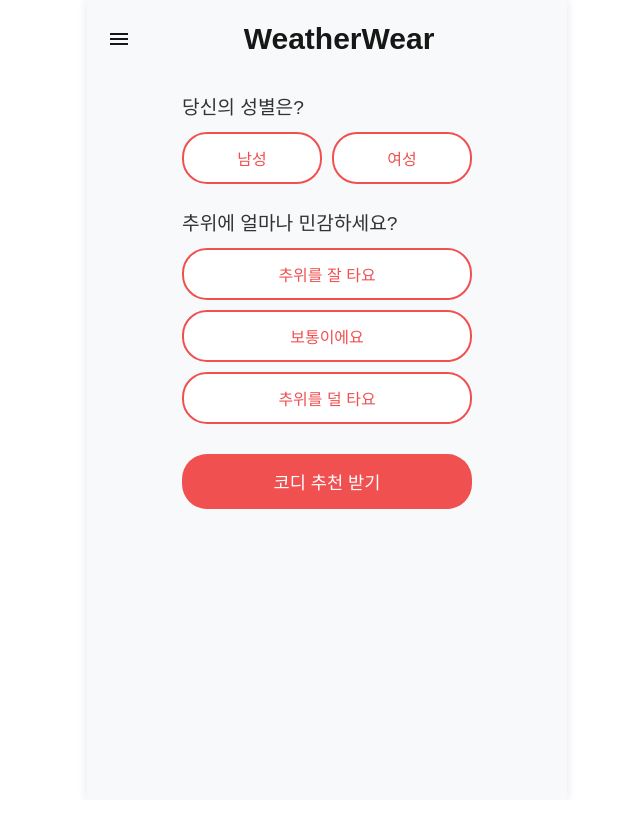
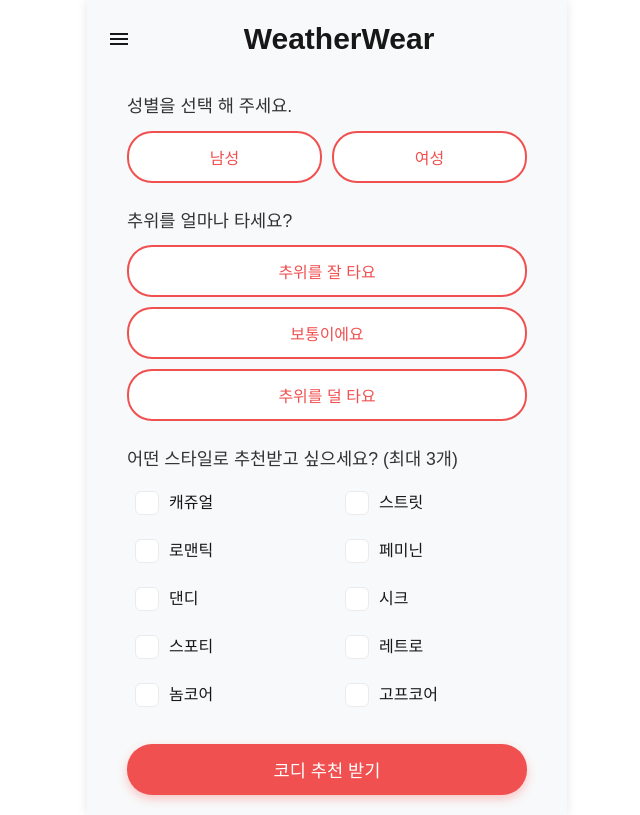
Before and after one commit to msuhyeon/weather-wear, a Next.js app: page /recommendation in a window 1280 px wide. Shown: the whole page, without its empty margins (313-953 px from the left). Built offline with nearby package versions, Linux system fonts and the light colour scheme.

Commit message:
feat: 사용자로부터 선호하는 스타일 입력 받도록 수정

```diff
--- a/app/recommendation/page.tsx
+++ b/app/recommendation/page.tsx
@@ -3,32 +3,90 @@
 import React, { useState } from "react";
 import { useRouter } from "next/navigation";
 import styles from "./styles.module.css";
-import { Gender, Sensitivity } from "../../types/weather";
+import { Gender, Options, Sensitivity } from "../../types/weather";
+import Button from "@/components/button/Button";
 
 const Recommendation: React.FC = () => {
   const router = useRouter();
-  const [gender, setGender] = useState<Gender | null>(null);
-  const [coldSensitivity, setColdSensitivity] = useState<Sensitivity | null>(
-    null
-  );
+  const [gender, setGender] = useState<Gender | "">("");
+  const [coldSensitivity, setColdSensitivity] = useState<Sensitivity | "">("");
   const [loading, setLoading] = useState(false);
+  const [selectedStyles, setSelectedStyles] = useState<string[]>([]);
+
+  const styleOptions: Options[] = [
+    {
+      id: "casual",
+      label: "캐쥬얼",
+    },
+    {
+      id: "street",
+      label: "스트릿",
+    },
+    {
+      id: "romantic",
+      label: "로맨틱",
+    },
+    {
+      id: "feminine",
+      label: "페미닌",
+    },
+    {
+      id: "dandy",
+      label: "댄디",
+    },
+    {
+      id: "chic",
+      label: "시크",
+    },
+    {
+      id: "sporty",
+      label: "스포티",
+    },
+    {
+      id: "retro",
+      label: "레트로",
+    },
+    {
+      id: "normcore",
+      label: "놈코어",
+    },
+    {
+      id: "gorpcore",
+      label: "고프코어",
+    },
+  ];
 
   const handleSubmit = async (e: React.FormEvent) => {
     e.preventDefault();
     setLoading(true);
 
-    if (!gender || !coldSensitivity) {
-      alert("성별 혹은 추위 민감도를 선택해주세요");
+    if (!gender || !coldSensitivity || selectedStyles.length < 1) {
+      alert("성별, 추위 민감도, 스타일을 모두 선택해주세요.");
+      setLoading(false);
       return;
     }
 
-    router.push(`/result?gender=${gender}&sensitivity=${coldSensitivity}`);
+    router.push(
+      `/result?gender=${gender}&sensitivity=${coldSensitivity}&styles=${selectedStyles}`
+    );
+  };
+
+  const handleStyleChange = (id: string) => {
+    setSelectedStyles((prev) => {
+      if (prev.includes(id)) {
+        return prev.filter((item) => item !== id);
+      } else if (prev.length < 3) {
+        return [...prev, id];
+      }
+      console.log("prev-", prev);
+      return prev;
+    });
   };
 
   return (
     <form className={styles.form} onSubmit={handleSubmit}>
       <div className={styles.questionGroup}>
-        <h2>당신의 성별은?</h2>
+        <h2 className={styles.question}>성별을 선택 해 주세요.</h2>
         <div className={styles.buttonGroup}>
           <button
             type="button"
@@ -47,7 +105,7 @@ const Recommendation: React.FC = () => {
         </div>
       </div>
       <div className={styles.questionGroup}>
-        <h2>추위에 얼마나 민감하세요?</h2>
+        <h2 className={styles.question}>추위를 얼마나 타세요?</h2>
         <div className={`${styles.buttonGroup} ${styles.row}`}>
           <button
             type="button"
@@ -72,9 +130,40 @@ const Recommendation: React.FC = () => {
           </button>
         </div>
       </div>
-      <button type="submit" className={styles.submitButton} disabled={loading}>
+      <ul>
+        <li></li>
+      </ul>
+      <div className={styles.questionGroup}>
+        <h2 className={styles.question}>
+          어떤 스타일로 추천받고 싶으세요? (최대 3개)
+        </h2>
+        <div className={`${styles.checkboxGroup} ${styles.row}`}>
+          {styleOptions.map((item) => (
+            <div
+              key={item.id}
+              className={`${styles.checkboxItem} ${
+                selectedStyles.includes(item.id) ? styles.selected : ""
+              }`}
+            >
+              <label className={styles.customCheckbox}>
+                <input
+                  type="checkbox"
+                  onChange={() => handleStyleChange(item.id)}
+                  disabled={
+                    selectedStyles.length >= 3 &&
+                    !selectedStyles.includes(item.id)
+                  }
+                />
+                <span className={styles.checkmark}></span>
+                <span className={styles.label}>{item.label}</span>
+              </label>
+            </div>
+          ))}
+        </div>
+      </div>
+      <Button type="submit" className={styles.submitButton} disabled={loading}>
         {loading ? "추천 중" : "코디 추천 받기"}
-      </button>
+      </Button>
     </form>
   );
 };
--- a/app/recommendation/styles.module.css
+++ b/app/recommendation/styles.module.css
@@ -2,16 +2,18 @@
   margin: 0 auto;
   padding: 20px;
   width: 330px;
+  width: 100%;
 }
 
 .questionGroup {
   margin-bottom: 30px;
 }
 
-.questionGroup h2 {
-  font-size: 1.2rem;
+.question {
+  font-size: 1.1rem;
   margin-bottom: 15px;
   color: #333;
+  font-weight: 500;
 }
 
 .buttonGroup {
@@ -40,18 +42,67 @@
   background-color: #f05050;
   color: white;
 }
-.submitButton {
-  width: 100%;
-  padding: 15px;
-  border: none;
-  border-radius: 25px;
-  background-color: #f05050;
-  color: white;
-  font-size: 1.1rem;
-  cursor: pointer;
-  transition: background-color 0.3s ease;
+
+.checkboxGroup {
+  display: flex;
+  justify-content: space-between;
+  flex-wrap: wrap;
+  gap: 10px;
 }
 
-.submitButton:hover {
-  background-color: #ca4141;
+.checkboxItem {
+  width: calc(100% / 2 - 10px);
+  padding: 7px 8px;
+  border-radius: 7px;
 }
+
+.checkboxItem.selected {
+  background: #f7dcdc;
+}
+
+.customCheckbox {
+  display: flex;
+  align-items: center;
+  cursor: pointer;
+  font-size: 16px;
+  gap: 10px;
+  user-select: none;
+}
+
+.customCheckbox input {
+  display: none;
+}
+
+.customCheckbox input:checked + .checkmark {
+  background-color: #f05050;
+  border-color: #f05050;
+}
+
+.customCheckbox input:checked + .checkmark::after {
+  content: "";
+  width: 7px;
+  height: 11px;
+  border: solid white;
+  border-width: 0 2px 2px 0;
+  transform: rotate(45deg);
+  position: absolute;
+  top: 3px;
+  transition: all 0.2s ease;
+}
+
+.checkmark {
+  width: 24px;
+  height: 24px;
+  border: 1px solid #ebebeb;
+  border-radius: 6px;
+  display: flex;
+  align-items: center;
+  justify-content: center;
+  transition: all 0.3s ease;
+  position: relative;
+  background-color: white;
+}
+
+.label {
+  line-height: 24px;
+}
--- a/components/button/styles.module.css
+++ b/components/button/styles.module.css
@@ -1,6 +1,6 @@
 .button {
   width: 100%;
-  padding: 15px;
+  padding: 13px;
   border: none;
   border-radius: 25px;
   background-color: #f05050;
--- a/types/weather.ts
+++ b/types/weather.ts
@@ -37,3 +37,8 @@ export interface RecommendationData {
   max_temp: number;
   clothing: Record<Gender, string[]>;
 }
+
+export interface Options {
+  id: string;
+  label: string;
+}
```
